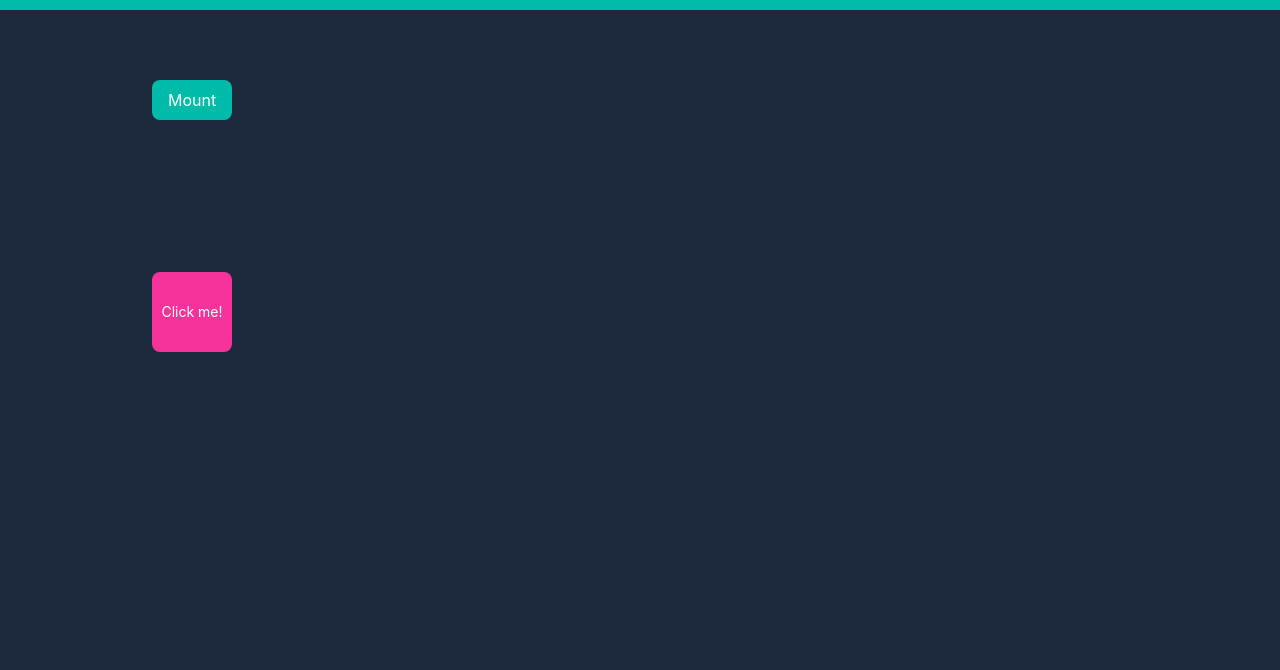
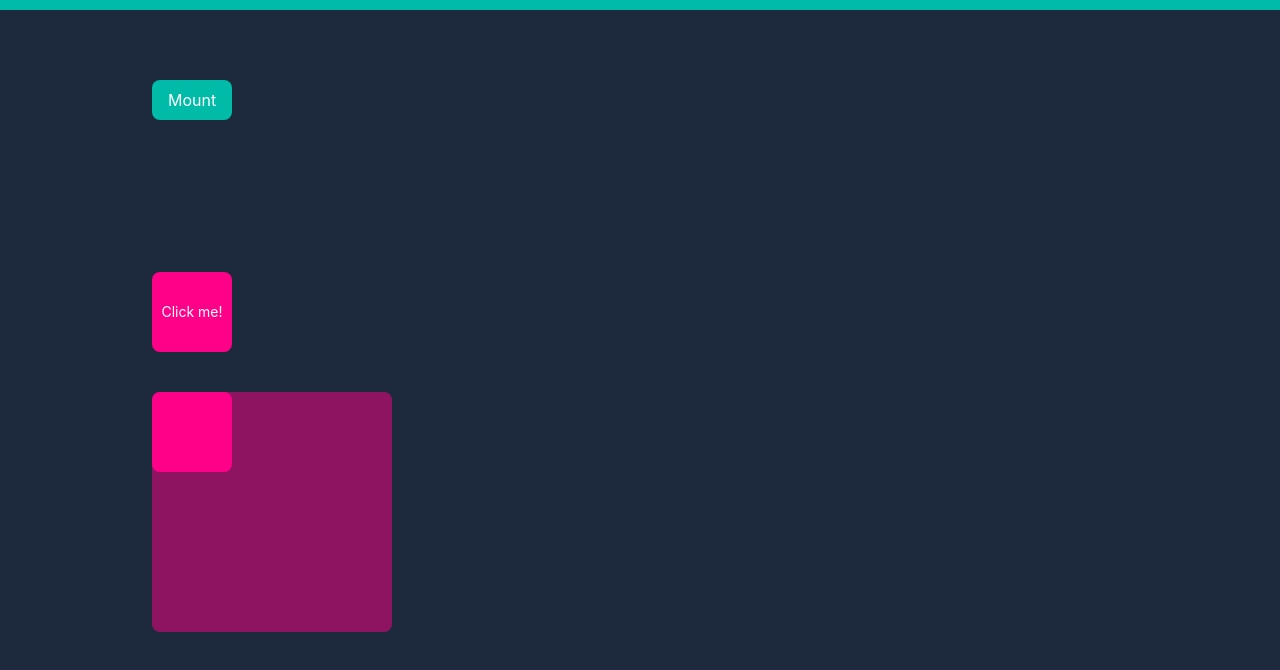
Before and after one commit to DominikKoniarz/react-motion-playground, a React (Vite) app: page / in a window 1280 px wide. Shown: the top 670 px of the page. Built offline with nearby package versions, Linux system fonts and the light colour scheme.

Commit message:
Add dragable div, restricted by parent

```diff
--- a/src/app.tsx
+++ b/src/app.tsx
@@ -1,3 +1,4 @@
+import Draggable from "./dragable";
 import GestureAnimatedButton from "./gesture-animated-button";
 import RotatingSquare from "./rotating-square";
 import ScrollProgressBar from "./scroll-progress-bar";
@@ -11,6 +12,8 @@ export default function App() {
                 <RotatingSquare />
 
                 <GestureAnimatedButton />
+
+                <Draggable />
             </div>
         </div>
     );
--- /dev/null
+++ b/src/dragable.tsx
@@ -0,0 +1,18 @@
+import { useRef } from "react";
+import { MotionDiv } from "./components/motion-primitives";
+
+export default function Draggable() {
+    const containerRef = useRef(null);
+
+    return (
+        <MotionDiv ref={containerRef} className="bg-pink/50 size-60 rounded-lg">
+            <MotionDiv
+                className="bg-pink size-20 rounded-lg"
+                drag
+                dragMomentum={false}
+                dragConstraints={containerRef}
+                dragElastic={0.05}
+            />
+        </MotionDiv>
+    );
+}
--- a/src/gesture-animated-button.tsx
+++ b/src/gesture-animated-button.tsx
@@ -3,7 +3,7 @@ import { MotionButton } from "./components/motion-primitives";
 export default function GestureAnimatedButton() {
     return (
         <MotionButton
-            className="size-20 cursor-pointer rounded-lg bg-pink-500 text-sm"
+            className="bg-pink size-20 cursor-pointer rounded-lg text-sm"
             whileHover={{ scale: 1.1, transition: { duration: 0.15 } }}
             whileTap={{ scale: 0.9, transition: { duration: 0.15 } }}
         >
--- a/src/globals.css
+++ b/src/globals.css
@@ -14,3 +14,7 @@ body {
     padding-inline: 24px;
     max-width: 64rem; /* 1024px */
 }
+
+@theme {
+    --color-pink: #ff0088;
+}
--- a/src/rotating-square.tsx
+++ b/src/rotating-square.tsx
@@ -66,7 +66,7 @@ export default function RotatingSquare() {
                                 ease: "easeInOut",
                             },
                         }}
-                        className="size-20 rounded-lg bg-pink-500"
+                        className="bg-pink size-20 rounded-lg"
                     />
                 )}
             </AnimatePresence>
```
